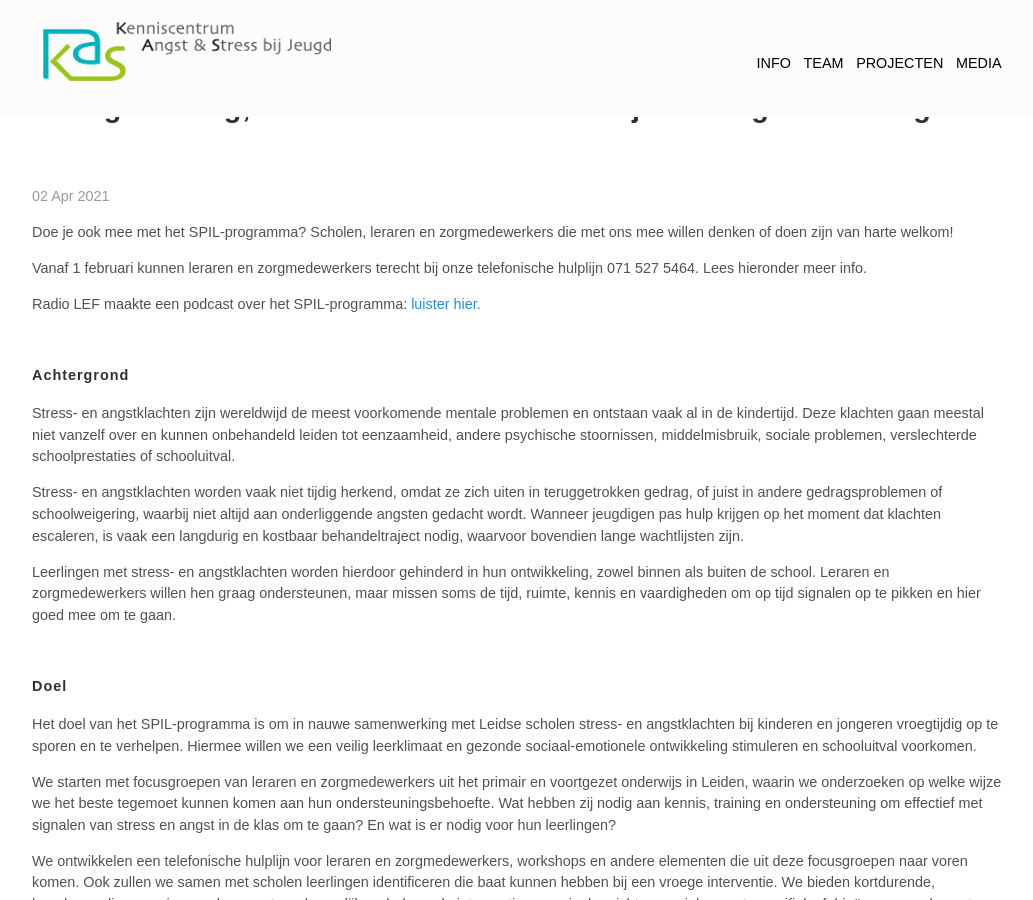
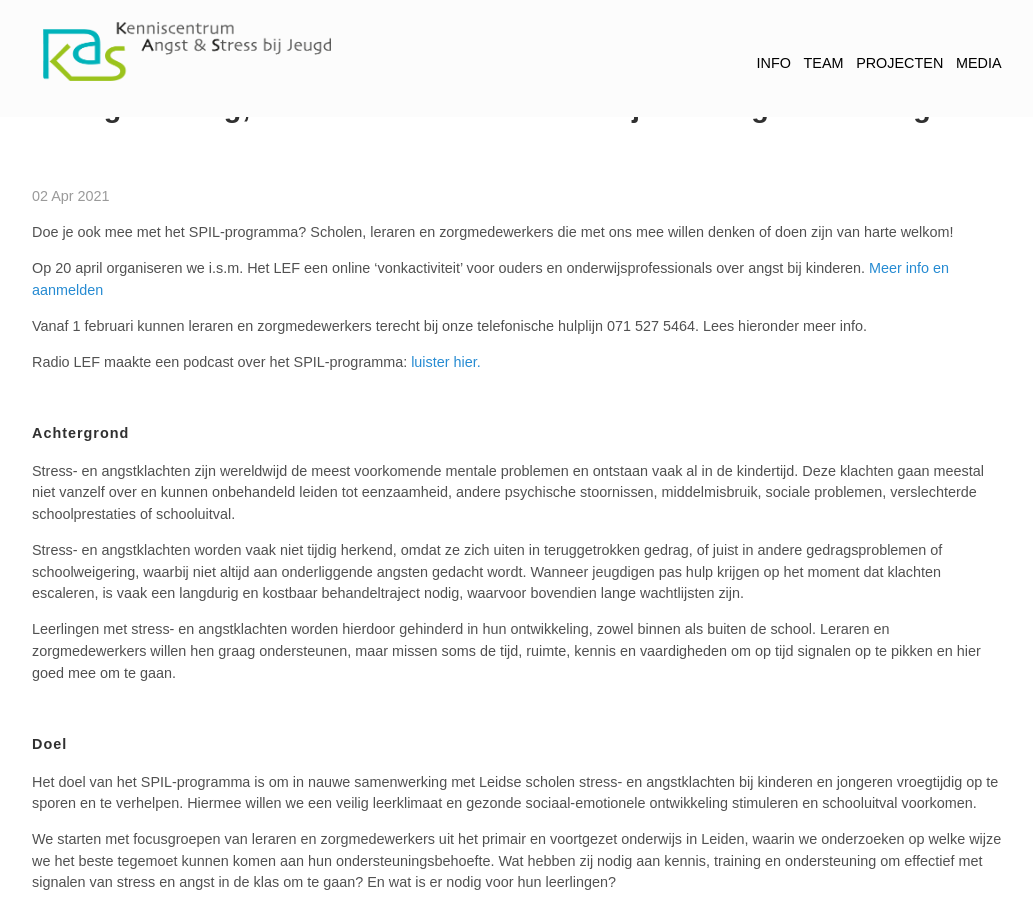
Before and after one commit to kasleiden/kasleiden.gitlab.io, a Jekyll site: the page built from _projects/1-spil.md, in a window 1280 px wide and 900 px high, scrolled down 547 px. Shown: the whole window, without its empty margins (123-1156 px from the left). Built offline with Jekyll 4.4.1, drawn with Linux system fonts in a browser that asks for light colours.

Commit message:
Update 1-spil.md

```diff
--- a/_projects/1-spil.md
+++ b/_projects/1-spil.md
@@ -9,6 +9,9 @@
 ---
 
 Doe je ook mee met het SPIL-programma? Scholen, leraren en zorgmedewerkers die met ons mee willen denken of doen zijn van harte welkom!
+<br>
+
+Op 20 april organiseren we i.s.m. Het LEF een online 'vonkactiviteit' voor ouders en onderwijsprofessionals over angst bij kinderen. [Meer info en aanmelden](https://www.leidenkennisstad.nl/hetlef/evenement/vonkactiviteit-angst-bij-kinderen-hoe-ga-je-hier-als-school-en-ouders-mee-om/)
 <br>
 
 Vanaf 1 februari kunnen leraren en zorgmedewerkers terecht bij onze telefonische hulplijn 071 527 5464. Lees hieronder meer info.
```
